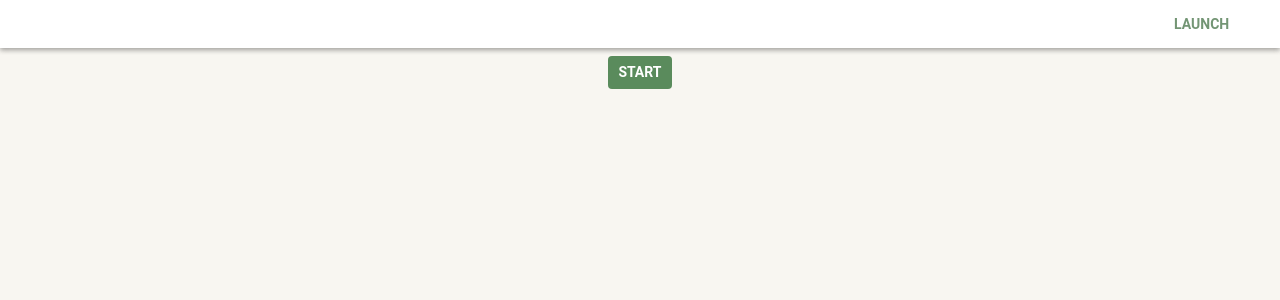
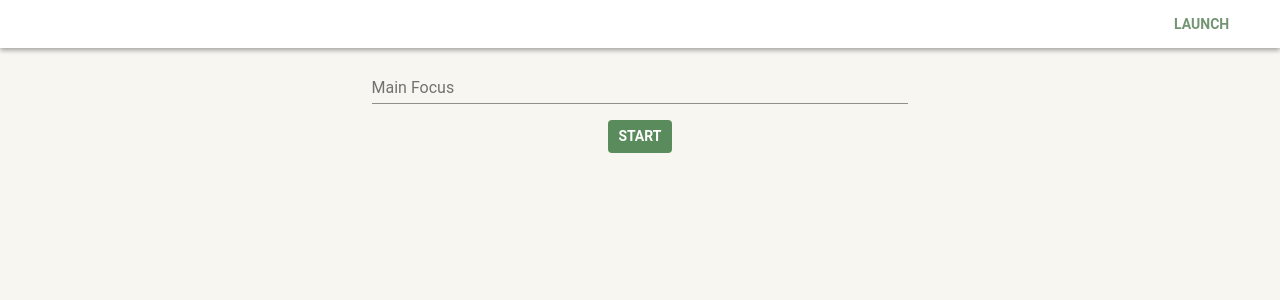
Before and after one commit to intuitive-programmer/priority-client, a React (Create React App) app: page /launch in a window 1280 px wide. Shown: the top 300 px of the page. Built offline with nearby package versions, Linux system fonts and the light colour scheme.

Commit message:
Created LaunchForm and MuiTheme.

```diff
--- a/src/App.js
+++ b/src/App.js
@@ -2,11 +2,15 @@ import React from 'react'
 import { BrowserRouter, Route } from 'react-router-dom'
 
 import { PrimaryLayout } from './layouts'
+import { MuiThemeProvider } from '@material-ui/core'
+import { theme } from './stylesheets/material-ui'
 
 const App = () => (
-  <BrowserRouter>
-    <Route path='/' component={PrimaryLayout} />
-  </BrowserRouter>
+  <MuiThemeProvider theme={theme}>
+    <BrowserRouter>
+      <Route path='/' component={PrimaryLayout} />
+    </BrowserRouter>
+  </MuiThemeProvider>
 )
 
 export default App
--- /dev/null
+++ b/src/components/LaunchPage/LaunchForm.js
@@ -0,0 +1,42 @@
+import React, { Component } from 'react'
+
+import { withStyles, Grid, TextField } from '@material-ui/core'
+import { LaunchPageStyles } from '../../stylesheets/material-ui'
+
+class LaunchForm extends Component {
+  state = {
+    focusInput: ''
+  }
+
+  handleFocusInput = event => this.setState({ focusInput: event.target.value })
+
+  render() {
+    const { classes } = this.props
+    console.log(this.state.focusInput)
+    return(
+      <Grid
+        container
+        classes={{ container: classes.centered }}
+        spacing={16}
+        xs={8}
+      >
+        <Grid
+          item
+          xs={12}
+          classes={{ item: classes.startBtnItem }}
+          sm={8}
+        >
+          <form className="full-container">
+            <TextField
+              fullWidth
+              label="Main Focus"
+              onChange={this.handleFocusInput}
+            />
+          </form>
+        </Grid>
+      </Grid>
+    )
+  }
+}
+
+export default withStyles(LaunchPageStyles)(LaunchForm)
--- a/src/components/LaunchPage/index.js
+++ b/src/components/LaunchPage/index.js
@@ -1,5 +1,7 @@
+import LaunchForm from './LaunchForm'
 import LinkStartBtn from './LinkStartBtn'
 
 export {
+  LaunchForm,
   LinkStartBtn
 }
--- a/src/pages/LaunchPage.js
+++ b/src/pages/LaunchPage.js
@@ -1,16 +1,13 @@
 import React from 'react'
-import { Link } from 'react-router-dom'
 
-import { withStyles, Grid, Button } from '@material-ui/core'
-import { LaunchPageStyles } from '../stylesheets/material-ui'
-import { LinkStartBtn } from '../components/LaunchPage'
+import { LaunchForm, LinkStartBtn } from '../components/LaunchPage'
 
-const LaunchPage = ({ classes }) => (
+const LaunchPage = () => (
   <div className="launch-page full-container parchment">
-    {/* Settings Form */}
     {/* Instructional Demo */}
+    <LaunchForm />
     <LinkStartBtn path="/test" />
   </div>
 )
 
-export default withStyles(LaunchPageStyles)(LaunchPage)
+export default LaunchPage
--- a/src/stylesheets/_PrimaryLayout.scss
+++ b/src/stylesheets/_PrimaryLayout.scss
@@ -20,5 +20,5 @@
   width: 100%;
   height: 60%;
   border-bottom: 2px solid $copper;
-  background-color: $primary-medium;
+  background-color: $primary-main;
 }
--- a/src/stylesheets/material-ui/index.js
+++ b/src/stylesheets/material-ui/index.js
@@ -1,3 +1,17 @@
+import { createMuiTheme } from "@material-ui/core";
+
+const primaryMedium = '#5a8b5c'
+
+const theme = createMuiTheme({
+  palette: {
+    primary: {
+      light: '#8ca18c',
+      main: '#5a8b5c',
+      dark: '#205723',
+    }
+  }
+})
+
 const PrimaryLayoutStyles = {
   launchBtn: {
     padding: '4px 8px',
@@ -14,6 +28,12 @@ const LaunchPageStyles = {
   centered: {
     margin: '0px auto',
     padding: '0px 12px',
+    display: 'flex',
+    justifyContent: 'center',
+    alignItems: 'center'
+  },
+  textfield: {
+    color: primaryMedium,
   },
   startBtnItem: {
     display: 'flex',
@@ -23,14 +43,15 @@ const LaunchPageStyles = {
     padding: '4px 8px',
     fontWeight: 600,
     color: '#fefefe',
-    backgroundColor: '#5a8b5c',
+    backgroundColor: primaryMedium,
       '&:hover': {
-        color: '#5a8b5c'
+        color: primaryMedium
       }
   }
 }
 
 export {
+  theme,
   PrimaryLayoutStyles,
   LaunchPageStyles
 }
--- a/src/stylesheets/root.scss
+++ b/src/stylesheets/root.scss
@@ -36,8 +36,8 @@ body {
 /*** COLOR THEMES ***/
 
 $primary-dark: #205723;
-$primary-medium: #5a8b5c;
-$primary-light: #96c267;
+$primary-main: #5a8b5c;
+$primary-light: #8ca18c;
 
 $white: #fefefe;
 $parchment: #f8f6f1;
```
